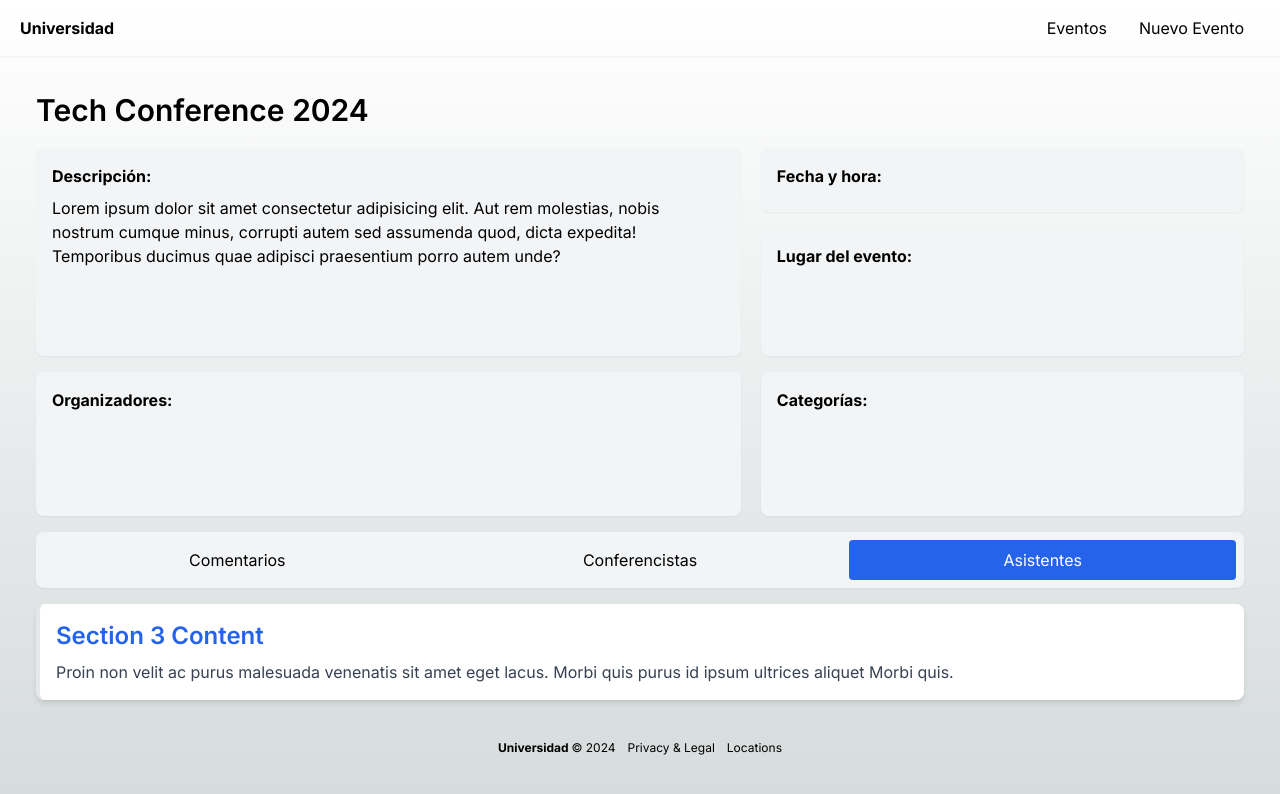
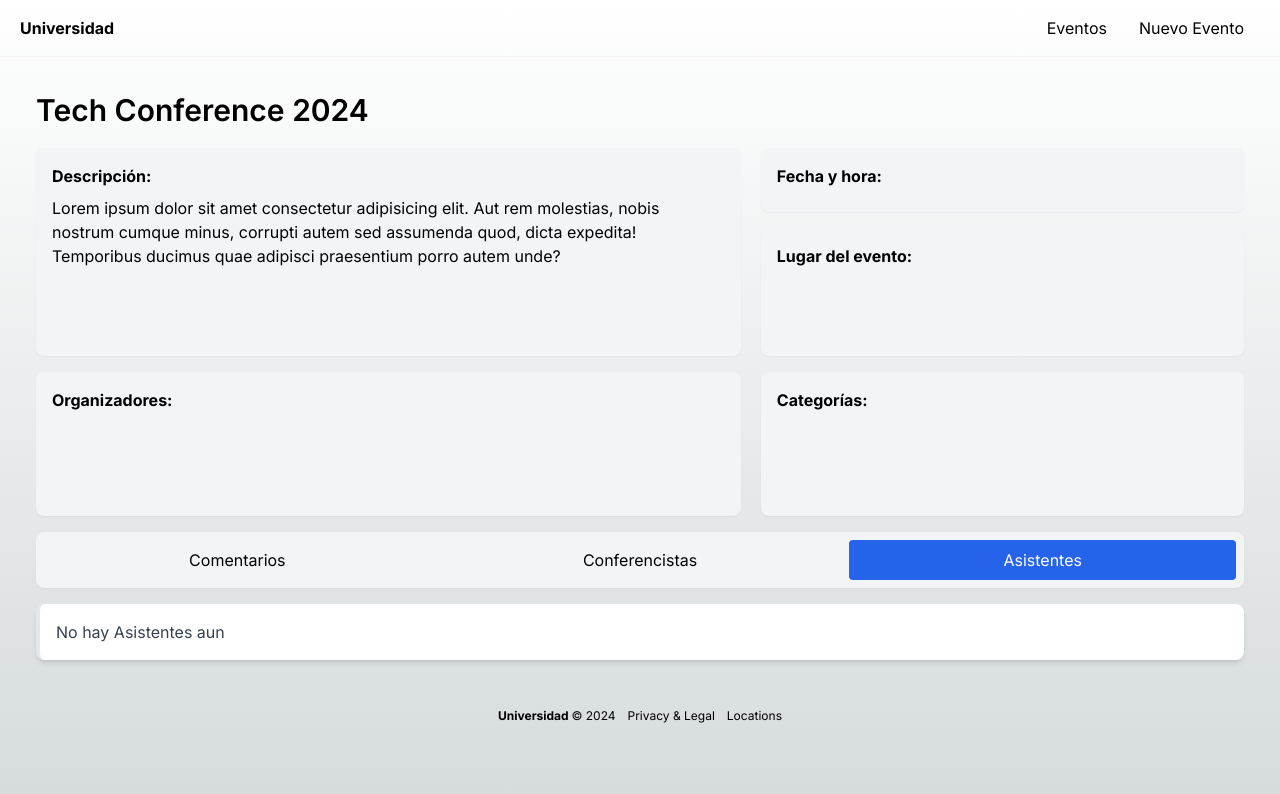
Before and after one commit to Skydoes10/university_events_frontend, a Next.js app: page /eventos/1 in a window 1280 px wide. Both pictures are taken after a click on the button "Asistentes". Shown: the top 794 px of the page. Built offline with nearby package versions, Linux system fonts and the light colour scheme.

Commit message:
added assistant list

```diff
--- /dev/null
+++ b/src/components/event/assistants/Assistant.tsx
@@ -0,0 +1,19 @@
+import { Assistant } from "@/interfaces";
+
+interface Props {
+    assistant: Assistant;
+}
+
+export const AssistantItem = ( { assistant }: Props) => {
+
+    return (
+        <div className="flex items-center my-4 border-b-2 border-gray-100 pb-4">
+			<div className="ml-4">
+				<p className="font-semibold text-gray-700">
+					{assistant.fullName}
+				</p>
+			</div>
+		</div>
+    );
+
+}
--- /dev/null
+++ b/src/components/event/assistants/AssistantList.tsx
@@ -0,0 +1,20 @@
+import { Assistant } from '@/interfaces/assistant';
+import { AssistantItem } from './Assistant';
+
+interface Props {
+    assistants: Assistant[];
+}
+
+export const AssistantList = ({ assistants }: Props) => {
+    return (
+        <div className="transition-all duration-300 bg-white p-4 rounded-lg shadow-md border-l-4 mb-2">
+            {assistants.length > 0 ? (
+                assistants.map((assistant) => (
+                    <AssistantItem key={assistant.username} assistant={assistant} />
+                ))
+            ) : (
+                <p className="text-gray-700">No hay Asistentes aun</p>
+            )}
+        </div>
+    );
+};
--- a/src/components/event/tabs/Tabs.tsx
+++ b/src/components/event/tabs/Tabs.tsx
@@ -4,6 +4,7 @@ import { CommentList } from '../comments/CommentList';
 import { Assistant, Comment } from '@/interfaces';
 import { Speaker } from '@/interfaces/speaker';
 import { SpeakerList } from '../speakers/SpeakerList';
+import { AssistantList } from '../assistants/AssistantList';
 
 interface Props {
 	comments: Comment[];
@@ -56,16 +57,7 @@ export const Tabs = ({ comments, assistants, speakers }: Props) => {
 			)}
 
 			{openTab === 3 && (
-				<div className="transition-all duration-300 bg-white p-4 rounded-lg shadow-md border-l-4">
-					<h2 className="text-2xl font-semibold mb-2 text-blue-600">
-						Section 3 Content
-					</h2>
-					<p className="text-gray-700">
-						Proin non velit ac purus malesuada venenatis sit amet
-						eget lacus. Morbi quis purus id ipsum ultrices aliquet
-						Morbi quis.
-					</p>
-				</div>
+				<AssistantList assistants={assistants} />
 			)}
 		</div>
 		// 	</div>
```
Also changed, not shown: src/components/event/assistants/AddAssistant.tsx (added).
